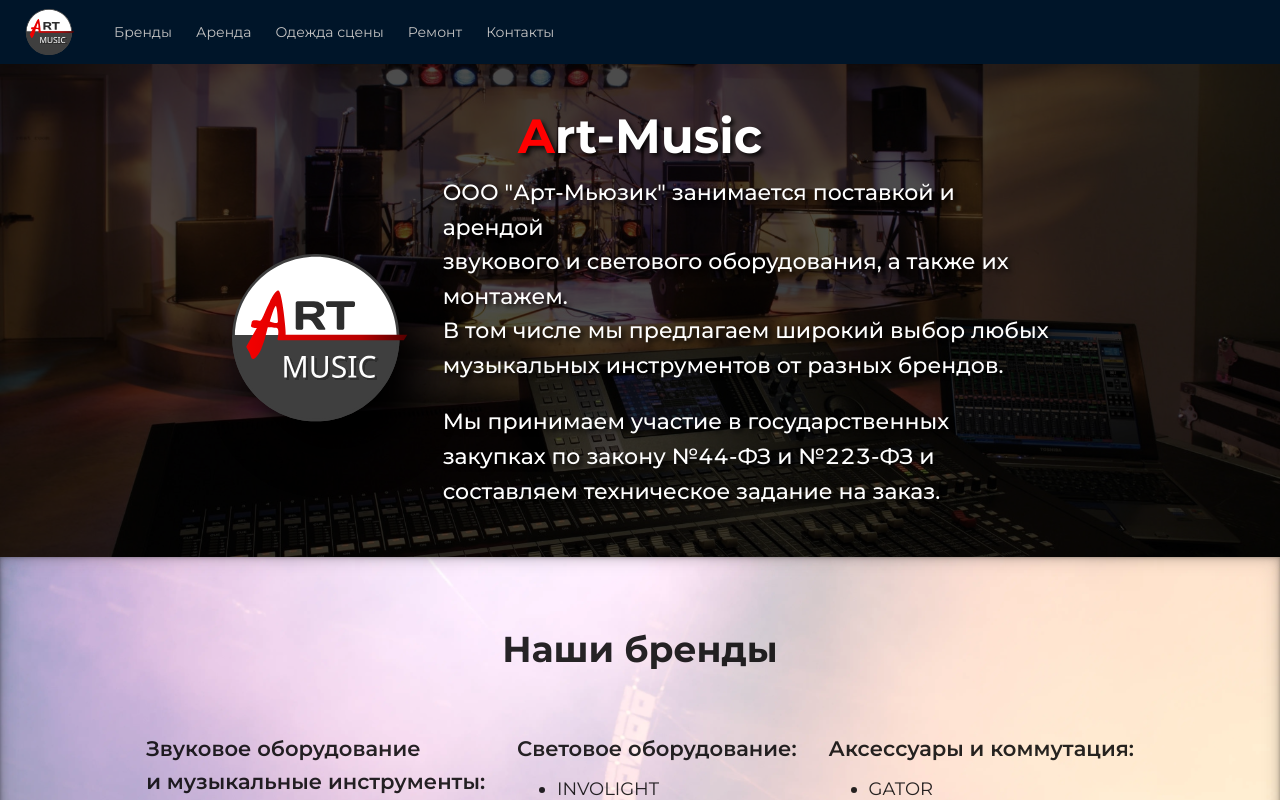
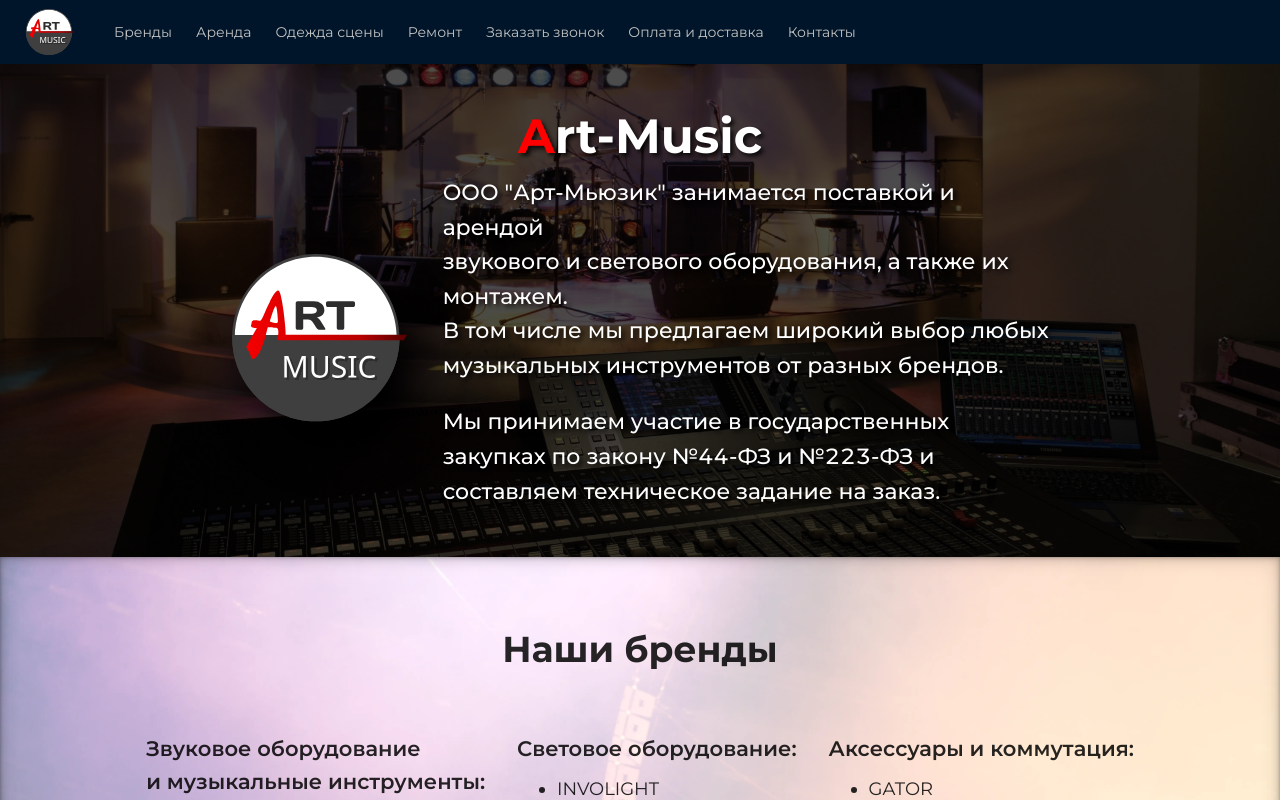
Before and after one commit to vladcyb/art-music, a React (Create React App) app: page / in a window 1280 px wide. Shown: the top 800 px of the page. Built offline with nearby package versions, Linux system fonts and the light colour scheme.

Commit message:
Добавил пункты в навбар

```diff
--- a/src/components/Navbar/Navbar.tsx
+++ b/src/components/Navbar/Navbar.tsx
@@ -18,6 +18,8 @@ export const Navbar = () => (
       <Link className="navbar__item" href="#rent" title="Аренда" />
       <Link className="navbar__item" href="#stage" title="Одежда сцены" />
       <Link className="navbar__item" href="#repair" title="Ремонт" />
+      <Link className="navbar__item" href="#callback" title="Заказать звонок" />
+      <Link className="navbar__item" href="#payment" title="Оплата и доставка" />
       <Link className="navbar__item navbar__contacts" href="#contacts" title="Контакты" />
     </Anchor>
   </Header>
--- a/src/pages/CallBack/CallBack.tsx
+++ b/src/pages/CallBack/CallBack.tsx
@@ -35,7 +35,7 @@ export const CallBack = () => {
   );
 
   return (
-    <div className="callback">
+    <div className="callback" id="callback">
       <ViewportContainer>
         <div className="callback__card">
           <div className="callback__card-title">Заказать звонок</div>
--- a/src/pages/Payment/Payment.tsx
+++ b/src/pages/Payment/Payment.tsx
@@ -5,6 +5,7 @@ import './Payment.scss';
 export const Payment = () => (
   <Row
     className="payment"
+    id="payment"
     justify="center"
     gutter={{ ...standardGutter }}
   >
```
